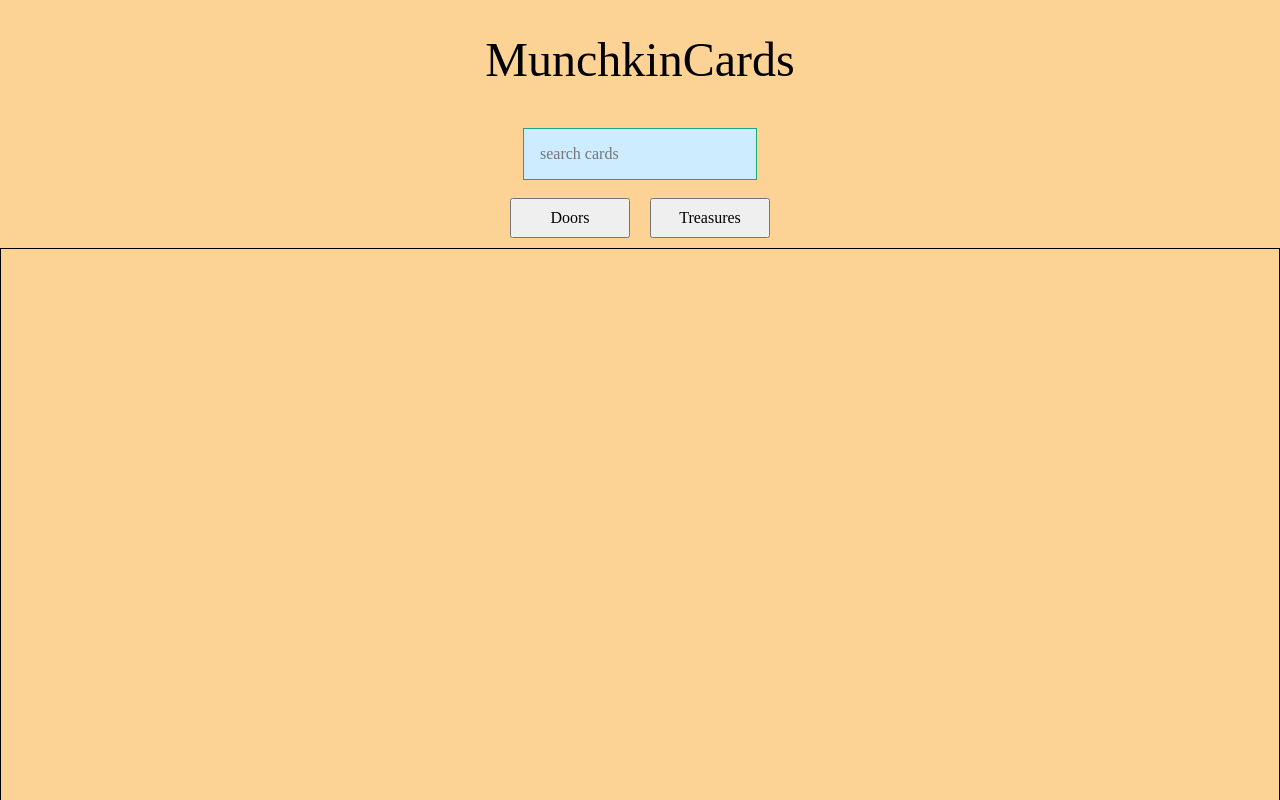
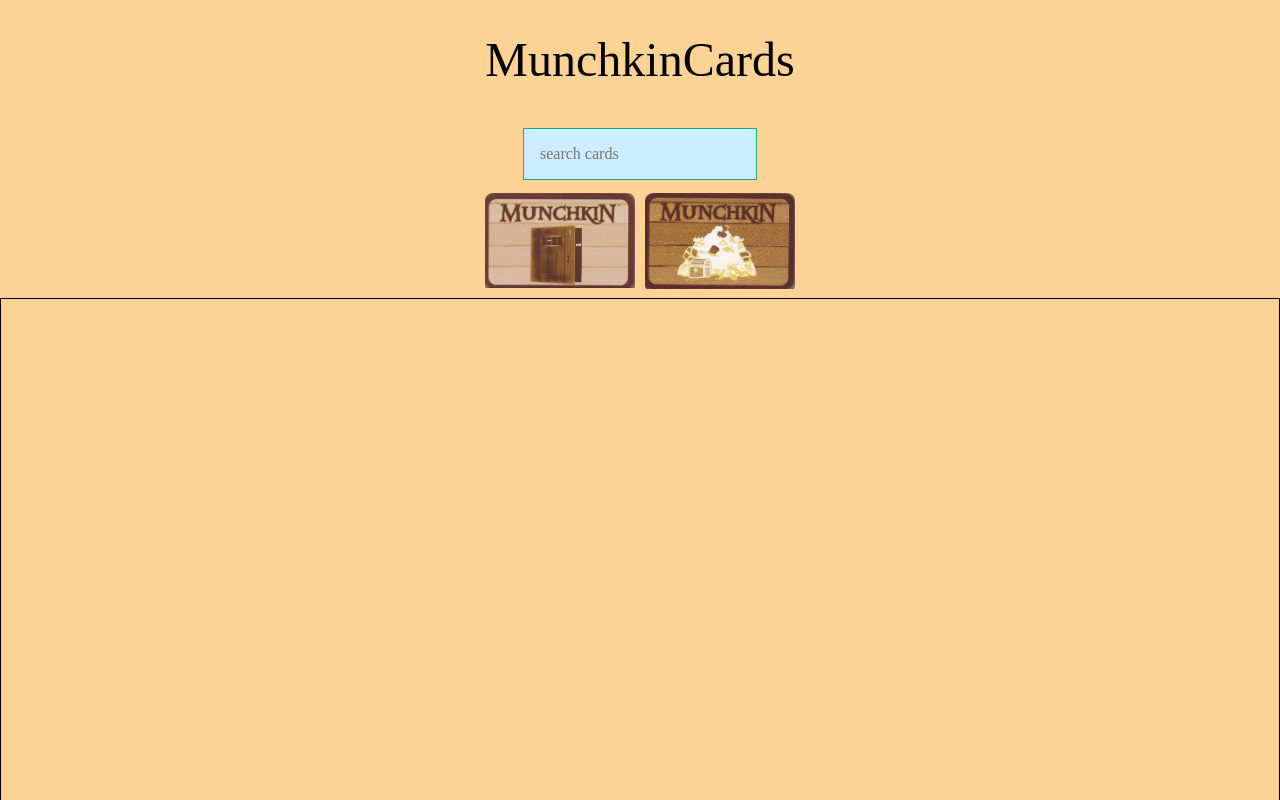
Before and after one commit to marustas/React-HelloWorld, a React (Create React App) app: page / in a window 1280 px wide. Shown: the top 800 px of the page. Built offline with nearby package versions, Linux system fonts and the light colour scheme.

Commit message:
Background added

```diff
--- a/src/components/ScopeChooser.css
+++ b/src/components/ScopeChooser.css
@@ -1,6 +1,29 @@
-.Btn {
-    width: 120px;
-    height: 40px;
+.BtnDoor {
+    width: 150px;
+    height: 100px;
     align-items: center;
-    margin: 10px;
+    margin: 5px;
+    background: url('doors_back.jpg') no-repeat;
+    background-size: 150px;
+    border: none;
+    border-radius: 8px;
 }
+
+.BtnTreasure {
+    width: 150px;
+    height: 100px;
+    align-items: center;
+    margin: 5px;
+    background: url('treasures_back.jpg') no-repeat;
+    background-size: 150px;
+    border: none;
+    border-radius: 8px;
+}
+
+.BtnTreasure:hover {
+    transform: scale(1.1);
+}
+
+.BtnDoor:hover {
+    transform: scale(1.1);
+}
--- a/src/components/ScopeChooser.js
+++ b/src/components/ScopeChooser.js
@@ -4,8 +4,8 @@
     //add state, since some cards differ
     return (
         <div>
-<button className='Btn' onClick={() => onScopeChange('doors')}>Doors</button>
-<button className='Btn' onClick={() => onScopeChange('treasures')}>Treasures</button>
+<button className='BtnDoor' onClick={() => onScopeChange('doors')}></button>
+<button className='BtnTreasure' onClick={() => onScopeChange('treasures')}></button>
         </div>
     );
 }
```
Also changed, not shown: src/components/doors_back.jpg (added), src/components/treasures_back.jpg (added).
